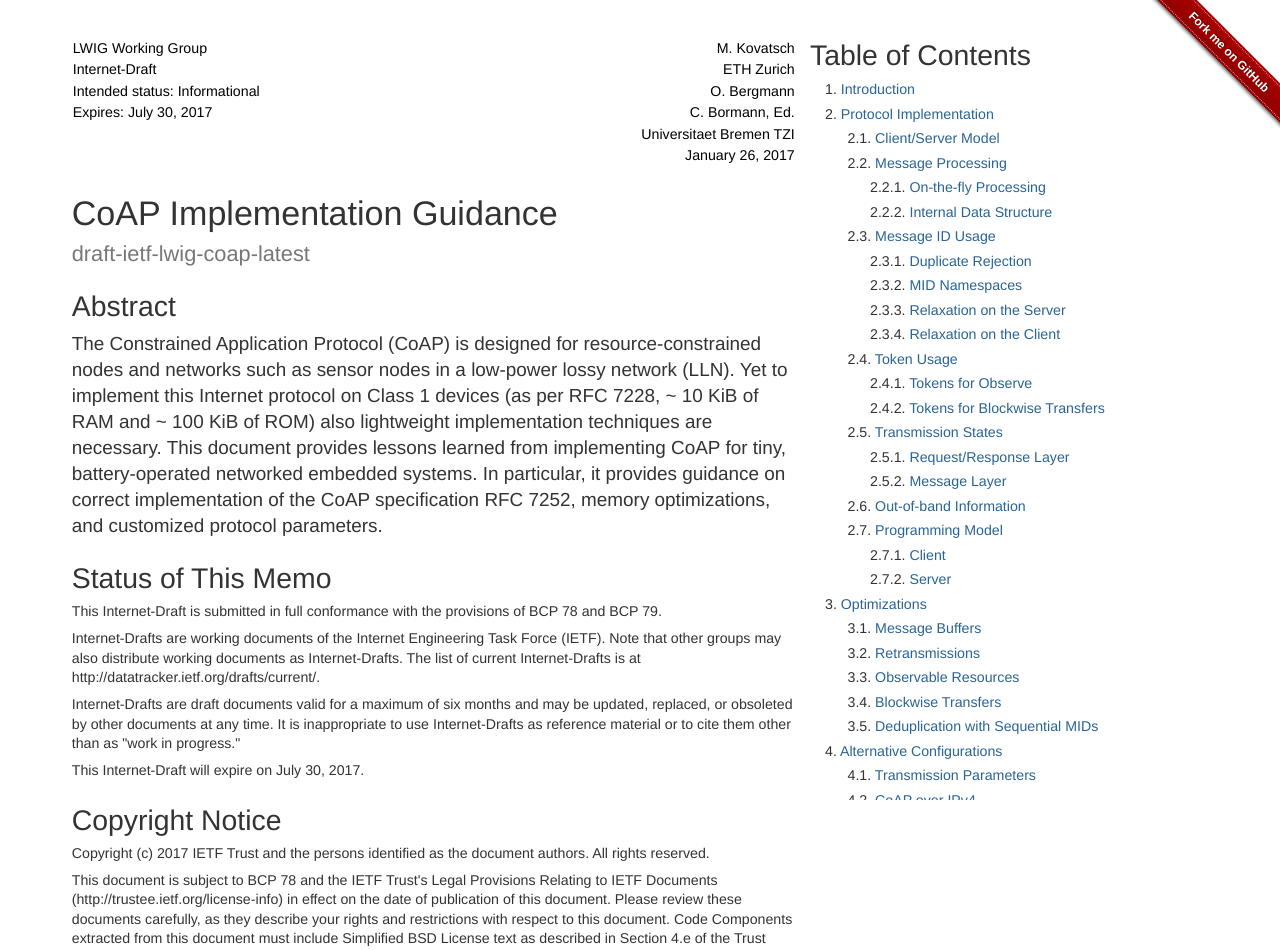
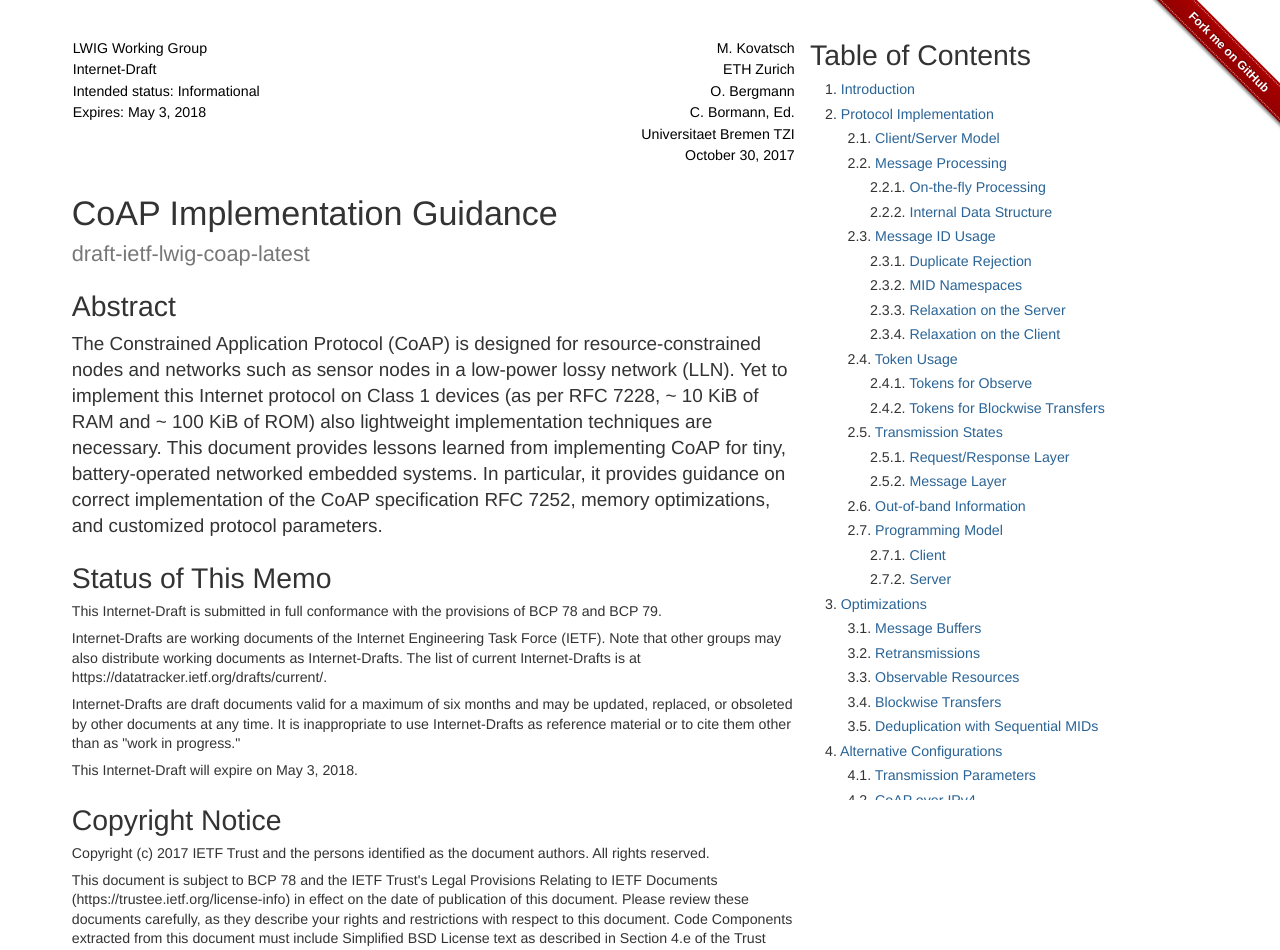
Before and after one commit to lwig-wg/coap, a plain HTML site: page draft-ietf-lwig-coap.html in a window 1280 px wide. Shown: the top 950 px of the page. Drawn offline with Linux system fonts and the light colour scheme.

Commit message:
Script updating gh-pages. [ci skip]

```diff
--- a/draft-ietf-lwig-coap.html
+++ b/draft-ietf-lwig-coap.html
@@ -328,12 +328,12 @@ address {
 <link href="#rfc.authors" rel="Chapter">
 
 
-  <meta name="generator" content="xml2rfc version 2.8.1 - https://tools.ietf.org/tools/xml2rfc" />
+  <meta name="generator" content="xml2rfc version 2.8.2 - https://tools.ietf.org/tools/xml2rfc" />
   <link rel="schema.dct" href="http://purl.org/dc/terms/" />
 
   <meta name="dct.creator" content="Kovatsch, M., Bergmann, O., and C. Bormann, Ed." />
   <meta name="dct.identifier" content="urn:ietf:id:draft-ietf-lwig-coap-latest" />
-  <meta name="dct.issued" scheme="ISO8601" content="2017-1-26" />
+  <meta name="dct.issued" scheme="ISO8601" content="2017-10-30" />
   <meta name="dct.abstract" content="The Constrained Application Protocol (CoAP) is designed for resource-constrained nodes and networks such as sensor nodes in a low-power lossy network (LLN). Yet to implement this Internet protocol on Class 1 devices (as per RFC 7228, ~&#160;10&#160;KiB of RAM and ~&#160;100&#160;KiB of ROM) also lightweight implementation techniques are necessary. This document provides lessons learned from implementing CoAP for tiny, battery-operated networked embedded systems. In particular, it provides guidance on correct implementation of the CoAP specification RFC 7252, memory optimizations, and customized protocol parameters." />
   <meta name="description" content="The Constrained Application Protocol (CoAP) is designed for resource-constrained nodes and networks such as sensor nodes in a low-power lossy network (LLN). Yet to implement this Internet protocol on Class 1 devices (as per RFC 7228, ~&#160;10&#160;KiB of RAM and ~&#160;100&#160;KiB of ROM) also lightweight implementation techniques are necessary. This document provides lessons learned from implementing CoAP for tiny, battery-operated networked embedded systems. In particular, it provides guidance on correct implementation of the CoAP specification RFC 7252, memory optimizations, and customized protocol parameters." />
 
@@ -357,7 +357,7 @@ address {
 <td class="right">O. Bergmann</td>
 </tr>
 <tr>
-<td class="left">Expires: July 30, 2017</td>
+<td class="left">Expires: May 3, 2018</td>
 <td class="right">C. Bormann, Ed.</td>
 </tr>
 <tr>
@@ -366,7 +366,7 @@ address {
 </tr>
 <tr>
 <td class="left"></td>
-<td class="right">January 26, 2017</td>
+<td class="right">October 30, 2017</td>
 </tr>
 
 
@@ -380,12 +380,12 @@ address {
 <p>The Constrained Application Protocol (CoAP) is designed for resource-constrained nodes and networks such as sensor nodes in a low-power lossy network (LLN). Yet to implement this Internet protocol on Class 1 devices (as per RFC 7228, ~&#160;10&#160;KiB of RAM and ~&#160;100&#160;KiB of ROM) also lightweight implementation techniques are necessary. This document provides lessons learned from implementing CoAP for tiny, battery-operated networked embedded systems. In particular, it provides guidance on correct implementation of the CoAP specification RFC 7252, memory optimizations, and customized protocol parameters.</p>
 <h1 id="rfc.status"><a href="#rfc.status">Status of This Memo</a></h1>
 <p>This Internet-Draft is submitted in full conformance with the provisions of BCP 78 and BCP 79.</p>
-<p>Internet-Drafts are working documents of the Internet Engineering Task Force (IETF).  Note that other groups may also distribute working documents as Internet-Drafts.  The list of current Internet-Drafts is at http://datatracker.ietf.org/drafts/current/.</p>
+<p>Internet-Drafts are working documents of the Internet Engineering Task Force (IETF).  Note that other groups may also distribute working documents as Internet-Drafts.  The list of current Internet-Drafts is at https://datatracker.ietf.org/drafts/current/.</p>
 <p>Internet-Drafts are draft documents valid for a maximum of six months and may be updated, replaced, or obsoleted by other documents at any time.  It is inappropriate to use Internet-Drafts as reference material or to cite them other than as "work in progress."</p>
-<p>This Internet-Draft will expire on July 30, 2017.</p>
+<p>This Internet-Draft will expire on May 3, 2018.</p>
 <h1 id="rfc.copyrightnotice"><a href="#rfc.copyrightnotice">Copyright Notice</a></h1>
 <p>Copyright (c) 2017 IETF Trust and the persons identified as the document authors.  All rights reserved.</p>
-<p>This document is subject to BCP 78 and the IETF Trust's Legal Provisions Relating to IETF Documents (http://trustee.ietf.org/license-info) in effect on the date of publication of this document.  Please review these documents carefully, as they describe your rights and restrictions with respect to this document.  Code Components extracted from this document must include Simplified BSD License text as described in Section 4.e of the Trust Legal Provisions and are provided without warranty as described in the Simplified BSD License.</p>
+<p>This document is subject to BCP 78 and the IETF Trust's Legal Provisions Relating to IETF Documents (https://trustee.ietf.org/license-info) in effect on the date of publication of this document.  Please review these documents carefully, as they describe your rights and restrictions with respect to this document.  Code Components extracted from this document must include Simplified BSD License text as described in Section 4.e of the Trust Legal Provisions and are provided without warranty as described in the Simplified BSD License.</p>
 
 
   <hr class="noprint" />
```
Also changed, not shown: index.html (+7 -7 lines), draft-ietf-lwig-coap.txt.
